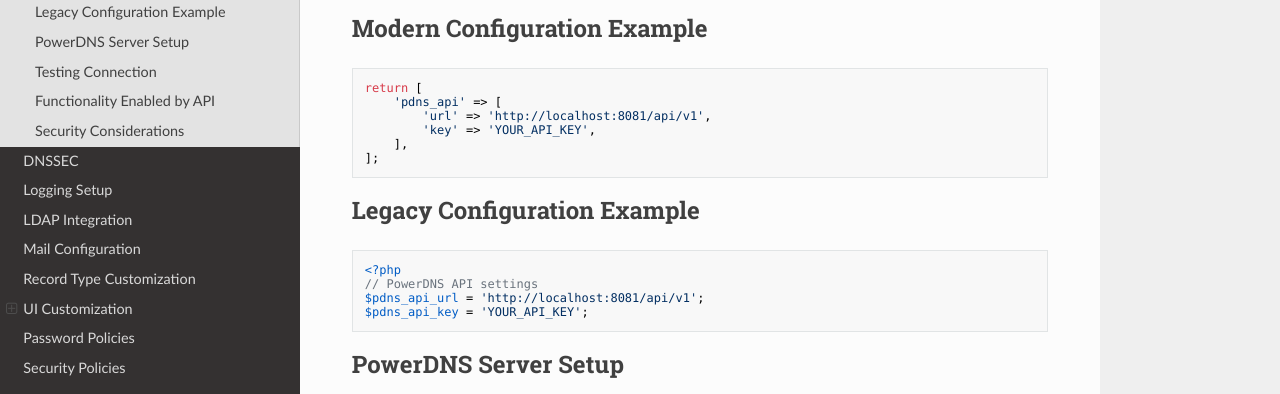
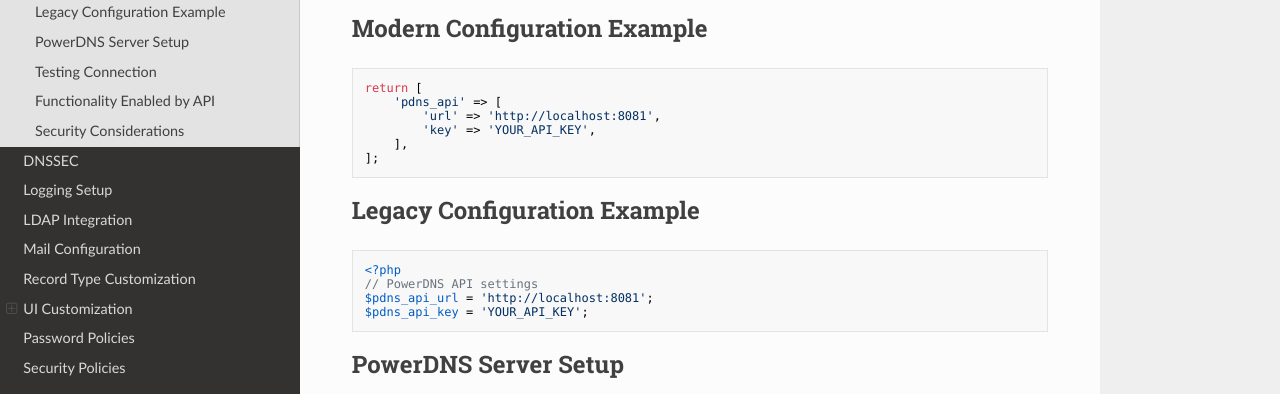
Before and after one commit to poweradmin/poweradmin-docs, an MkDocs documentation site: the page built from docs/configuration/powerdns-api.md, in a window 1280 px wide and 900 px high, scrolled down 657 px. Shown: the part 151-545 px from the top of the window. Built offline with MkDocs 1.6.1, drawn with Linux system fonts in a browser that asks for light colours; nearby versions of some CDN libraries; some of the changed lines change nothing that is shown.

Commit message:
docs: remove unnecessary url part from powerdns api, related to #663

````diff
--- a/docs/configuration/powerdns-api.md
+++ b/docs/configuration/powerdns-api.md
@@ -24,7 +24,7 @@
 ```php
 return [
     'pdns_api' => [
-        'url' => 'http://localhost:8081/api/v1',
+        'url' => 'http://localhost:8081',
         'key' => 'YOUR_API_KEY',
     ],
 ];
@@ -35,7 +35,7 @@
 ```php
 <?php
 // PowerDNS API settings
-$pdns_api_url = 'http://localhost:8081/api/v1';
+$pdns_api_url = 'http://localhost:8081';
 $pdns_api_key = 'YOUR_API_KEY';
 ```
 
````
